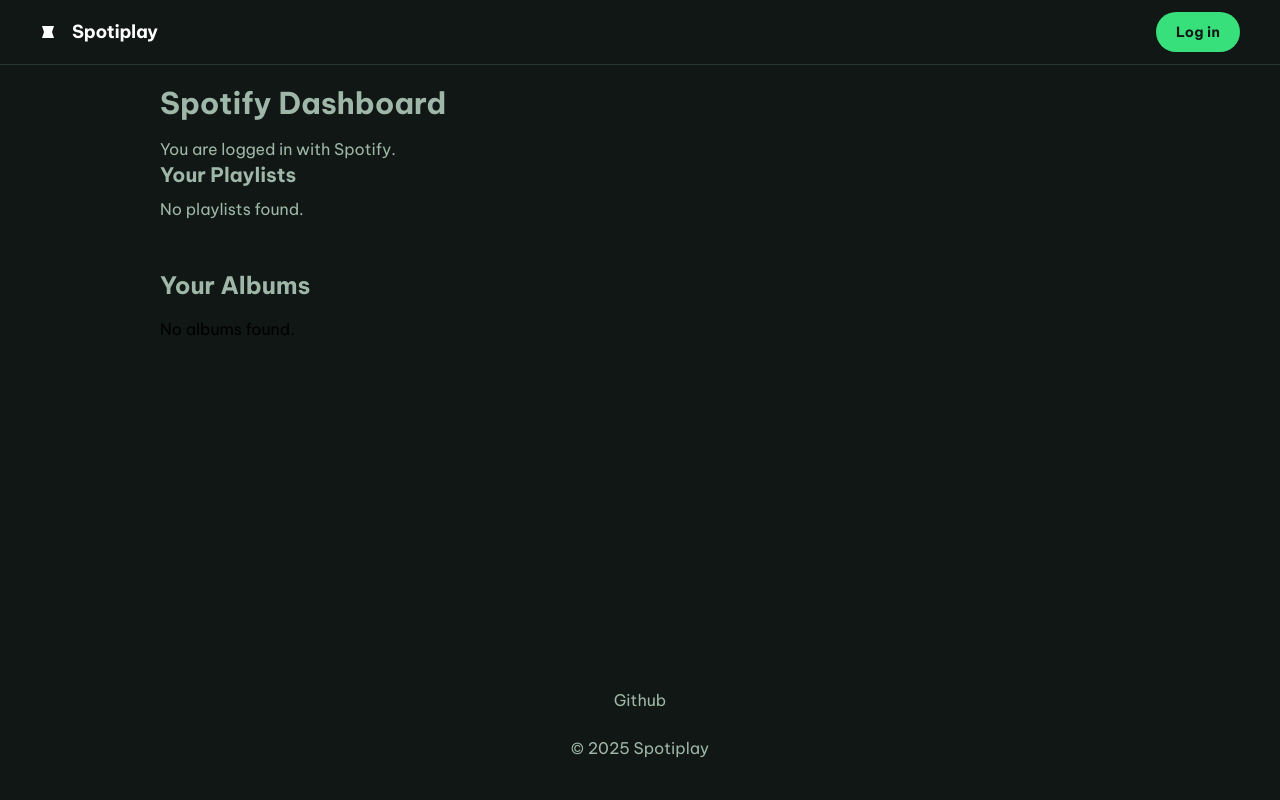
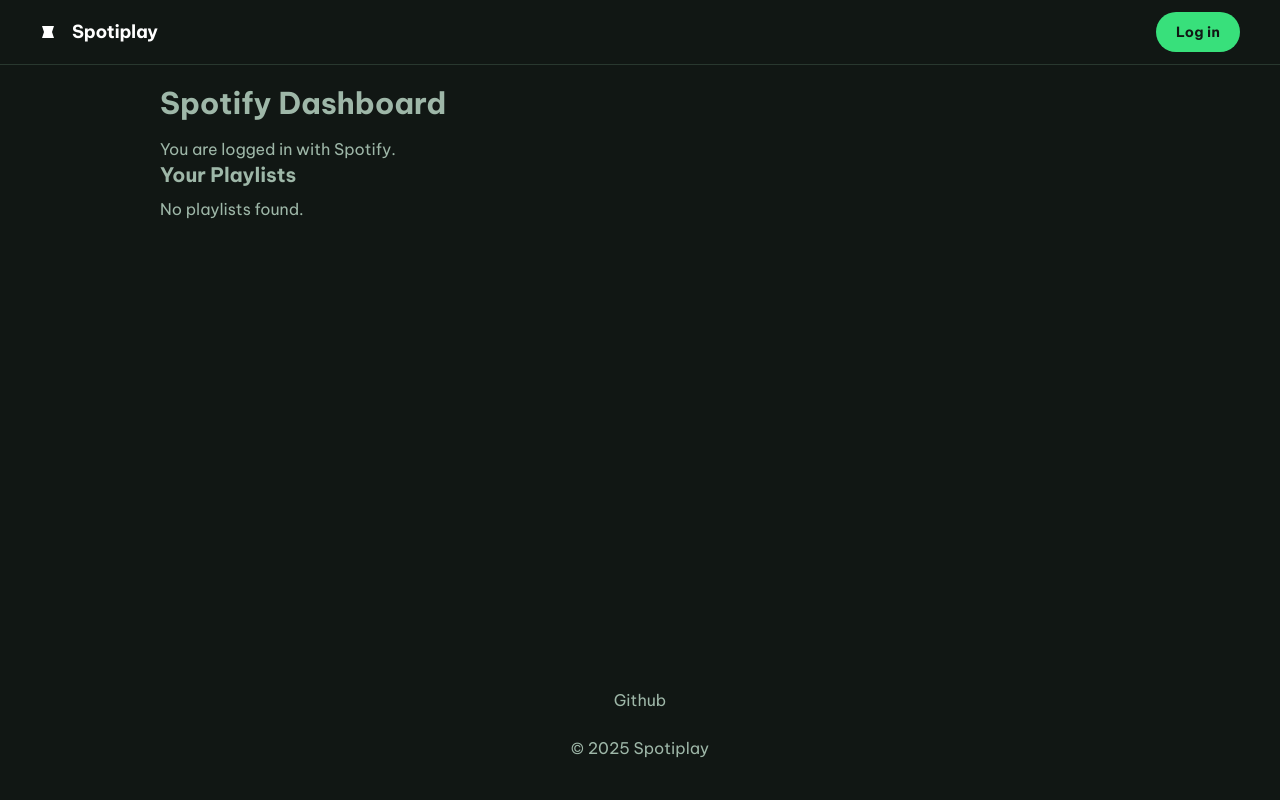
Before and after one commit to chubi-x/spotiplay, a Flask app: template templates/dashboard.html in a window 1280 px wide. Run offline with Flask 3, Linux system fonts and the light colour scheme; the template is opened without the code that fills it, so the values that code supplies are empty; some libraries are stand-ins or nearby versions.

Commit message:
Auth/UI: Robust error handling for Spotify callback and playlist-only dashboard
- The /callback route now returns a styled error fragment/page if Spotify access is denied (e.g., user revokes access), supporting both normal and htmx requests.

- Dashboard no longer fetches or displays albums—only playlists are shown, and all album UI and spinner logic is removed.

- In playlist detail, the Add button for tracks now disappears instantly on add, matching Add Album button behavior, and is only shown if the track is not in the user's library.

- Refactored _tracks_fragment.html for robust htmx-based button hiding and reduced unnecessary HTML.

- General UI/UX polish and error handling improvements.

Signed-off-by: chubi-x <chubixax@protonmail.com>

```diff
--- a/app.py
+++ b/app.py
@@ -69,6 +69,12 @@
 
 @app.route('/callback')
 def callback():
+    error = request.args.get('error')
+    if error == 'access_denied':
+        message = 'Spotify authorization was denied or revoked. Please login again to continue.'
+        if request.headers.get('HX-Request') == 'true':
+            return render_template('_401_fragment.html', message=message), 401
+        return render_template('base.html', content=render_template('_401_fragment.html', message=message)), 401
     code = request.args.get('code')
     token_url = SPOTIFY_API['auth']['token']
     payload = {
@@ -108,39 +114,10 @@
     else:
         playlists = None
 
-    # Paginate user albums
-    try:
-        album_offset = int(request.args.get('album_offset', 0))
-    except ValueError:
-        album_offset = 0
-    album_limit = 20
-    albums, total_albums, next_album_offset, prev_album_offset = fetch_spotify_items_with_pagination(
-        SPOTIFY_API['user']['albums'],
-        session['spotify_token'],
-        offset=album_offset, limit=album_limit, item_key='items')
-
-    # Partial response for album pagination (HTMX)
-    if request.headers.get('HX-Request') == 'true':
-        return render_template(
-            '_albums_fragment.html',
-            albums=albums,
-            album_offset=album_offset,
-            album_limit=album_limit,
-            total_albums=total_albums,
-            next_album_offset=next_album_offset,
-            prev_album_offset=prev_album_offset
-        )
-
     return render_template(
         'dashboard.html',
         playlists=playlists,
-        albums=albums,
-        user_profile=user_profile,
-        album_offset=album_offset,
-        album_limit=album_limit,
-        total_albums=total_albums,
-        next_album_offset=next_album_offset,
-        prev_album_offset=prev_album_offset
+        user_profile=user_profile
     )
 
 
@@ -181,6 +158,7 @@
     next_offset = None
     prev_offset = None
     saved_albums = {}
+    saved_tracks = {}
     if track_resp.status_code == 200:
         data = track_resp.json()
         for item in data.get('items', []):
@@ -198,11 +176,14 @@
         # Extract unique album IDs to check if they're in the user's library
         unique_album_ids = []
         seen_album_ids = set()
+        track_ids = []
         for track in tracks:
             album = track.get('album')
             if album and album.get('id') and album['id'] not in seen_album_ids:
                 unique_album_ids.append(album['id'])
                 seen_album_ids.add(album['id'])
+            if track.get('id'):
+                track_ids.append(track['id'])
 
         # Check which albums are in the user's library
         saved_albums = {}
@@ -216,6 +197,17 @@
                     results = check_resp.json()
                     for album_id, is_saved in zip(batch, results):
                         saved_albums[album_id] = is_saved
+        # Check which tracks are already saved (in Liked Songs)
+        saved_tracks = {}
+        if track_ids:
+            for i in range(0, len(track_ids), 50):
+                batch = track_ids[i:i+50]
+                check_url = f"https://api.spotify.com/v1/me/tracks/contains?ids={','.join(batch)}"
+                check_resp = requests.get(check_url, headers=headers)
+                if check_resp.status_code == 200:
+                    results = check_resp.json()
+                    for track_id, is_saved in zip(batch, results):
+                        saved_tracks[track_id] = is_saved
 
     template_name = '_tracks_fragment.html' if request.headers.get('HX-Request') == 'true' else 'playlist_detail.html'
     return render_template(
@@ -227,7 +219,8 @@
         total_tracks=total_tracks,
         next_offset=next_offset,
         prev_offset=prev_offset,
-        saved_albums=saved_albums
+        saved_albums=saved_albums,
+        saved_tracks=saved_tracks
     )
 
 @app.route('/add_playlist_to_library/<playlist_id>', methods=['POST'])
--- a/templates/dashboard.html
+++ b/templates/dashboard.html
@@ -42,65 +42,5 @@
     {% endif %}
     <div class="h-12"></div>
 
-    <div id="albums-container">
-      {% if request.headers.get('HX-Request') %}
-        {% include '_albums_fragment.html' %}
-      {% else %}
-        <h2 class="text-[#9eb7a8] text-2xl font-bold mb-4">Your Albums</h2>
-        {% if albums %}
-          <ul class="grid grid-cols-2 sm:grid-cols-3 md:grid-cols-4 gap-4 sm:gap-6 list-none p-0" role="list" aria-label="Your saved albums">
-            {% for album in albums %}
-              <li class="bg-[#181e1b] rounded-lg shadow hover:shadow-lg transition-shadow flex flex-col items-center p-3 sm:p-4 focus-within:ring-2 focus-within:ring-[#38e07b]" tabindex="0">
-                <figure class="flex flex-col items-center w-full">
-                  {% if album.album.images and album.album.images[0].url %}
-                    <img src="{{ album.album.images[0].url }}"
-                         alt="Album cover for {{ album.album.name }} by {{ album.album.artists[0].name }}"
-                         class="rounded w-full aspect-square object-cover mb-2 sm:mb-3"
-                         width="180" height="180"
-                    >
-                  {% endif %}
-                  <figcaption class="text-center w-full">
-                    <span class="block text-base sm:text-lg font-semibold text-[#9eb7a8] truncate" title="{{ album.album.name }}">{{ album.album.name }}</span>
-                    <span class="block text-xs sm:text-sm text-[#9eb7a8] truncate" title="{{ album.album.artists[0].name }}">{{ album.album.artists[0].name }}</span>
-                  </figcaption>
-                </figure>
-              </li>
-            {% endfor %}
-          </ul>
-          <div class="flex flex-col xs:flex-row items-center justify-center gap-2 sm:gap-4 mt-6" role="navigation" aria-label="Album pagination">
-            {% if prev_album_offset is not none %}
-              <button hx-get="{{ url_for('dashboard') }}?album_offset={{ prev_album_offset }}" hx-target="#albums-container" hx-swap="outerHTML" class="px-4 py-2 rounded bg-[#29382f] text-[#9eb7a8] focus:outline-none focus:ring-2 focus:ring-[#38e07b] text-xs sm:text-base" aria-label="Previous albums page">Previous</button>
-            {% endif %}
-            <span class="text-[#9eb7a8] text-xs sm:text-base">Albums {{ album_offset + 1 }}-{{ album_offset + albums|length }} of {{ total_albums }}</span>
-            {% if next_album_offset is not none %}
-              <button hx-get="{{ url_for('dashboard') }}?album_offset={{ next_album_offset }}" hx-target="#albums-container" hx-swap="outerHTML" class="px-4 py-2 rounded bg-[#38e07b] text-[#181e1b] font-bold focus:outline-none focus:ring-2 focus:ring-[#38e07b] text-xs sm:text-base" aria-label="Next albums page">Next</button>
-            {% endif %}
-          </div>
-        {% else %}
-          <p class="text-xs sm:text-base">No albums found.</p>
-        {% endif %}
-      {% endif %}
-    </div>
-
-{# Album loading spinner and JS at bottom of page #}
-<div id="albums-loading-indicator" class="flex justify-center items-center py-6 hidden">
-  <svg class="animate-spin h-8 w-8 text-[#38e07b]" xmlns="http://www.w3.org/2000/svg" fill="none" viewBox="0 0 24 24">
-    <circle class="opacity-25" cx="12" cy="12" r="10" stroke="#38e07b" stroke-width="4"></circle>
-    <path class="opacity-75" fill="#38e07b" d="M4 12a8 8 0 018-8v4a4 4 0 00-4 4H4z"></path>
-  </svg>
-</div>
-<script>
-  // Show/hide spinner on album pagination (persists across HTMX swaps)
-  document.addEventListener('htmx:beforeRequest', function(evt) {
-    if (evt.detail.elt && evt.detail.elt.closest('#albums-container')) {
-      document.getElementById('albums-loading-indicator').classList.remove('hidden');
-    }
-  });
-  document.addEventListener('htmx:afterSwap', function(evt) {
-    if (evt.detail.elt && evt.detail.elt.closest('#albums-container')) {
-      document.getElementById('albums-loading-indicator').classList.add('hidden');
-    }
-  });
-</script>
 
 {% endblock %}
```
Also changed, not shown: templates/_tracks_fragment.html (+4 -4 lines).
